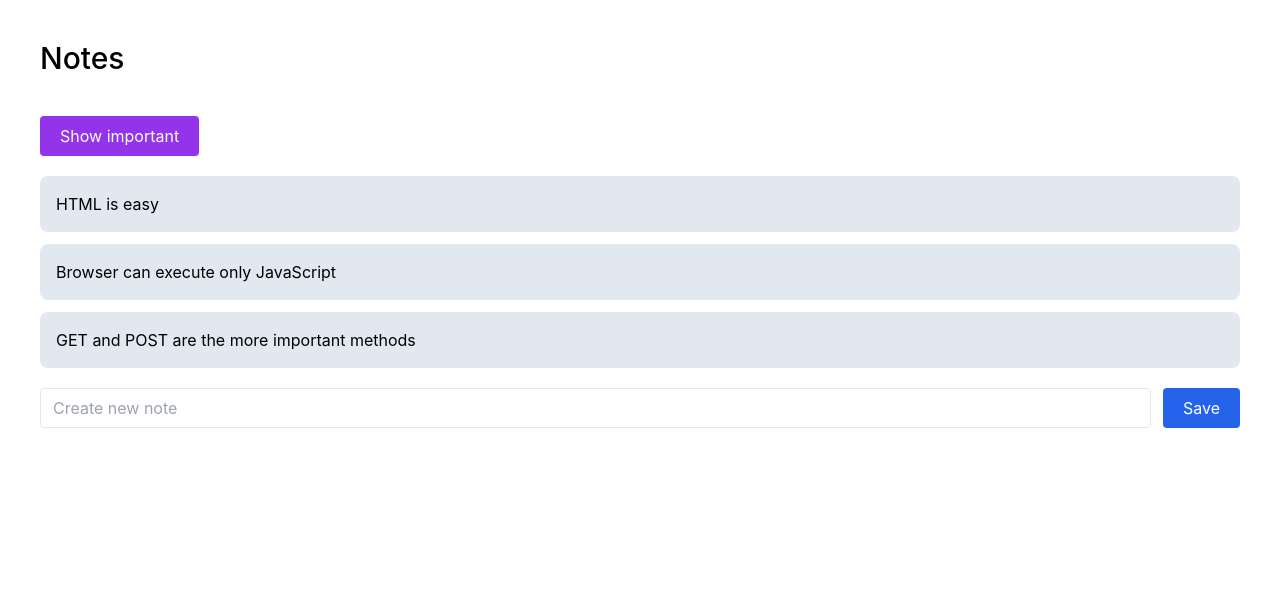
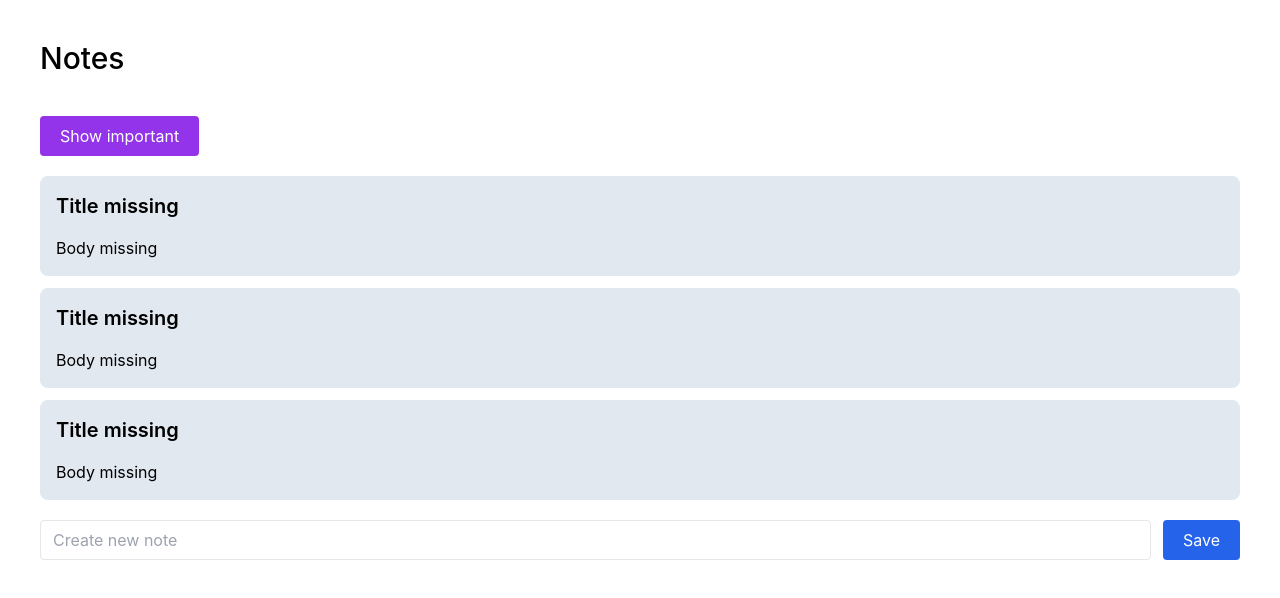
Before and after one commit to oelearning/fullstackopen-1c, a React (Vite) app in the folder 1c/: page /notes in a window 1280 px wide. Shown: the top 598 px of the page. Built offline with nearby package versions, Linux system fonts and the light colour scheme.

Commit message:
change props

```diff
--- a/1c/src/components/Note.jsx
+++ b/1c/src/components/Note.jsx
@@ -1,7 +1,8 @@
-export const Note = ({ content = 'Content missing' }) => {
+export const Note = ({ title = 'Title missing', body = 'Body missing' }) => {
   return (
-    <li className='bg-slate-200 p-4 rounded-lg'>
-      <p>{content}</p>
+    <li className='bg-slate-200 p-4 rounded-lg space-y-4'>
+      <h2 className='text-xl font-semibold'>{title}</h2>
+      <p>{body}</p>
     </li>
   )
 }
```
